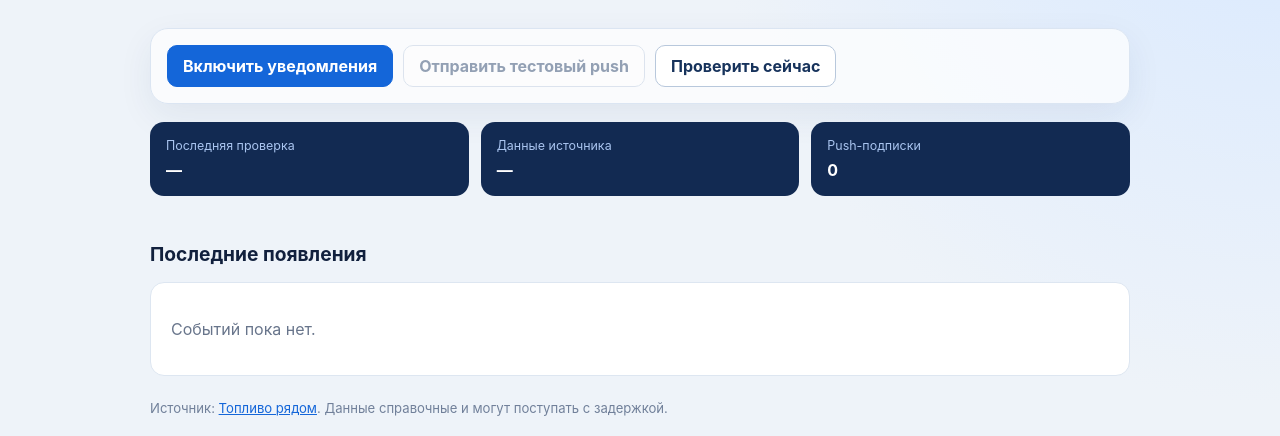
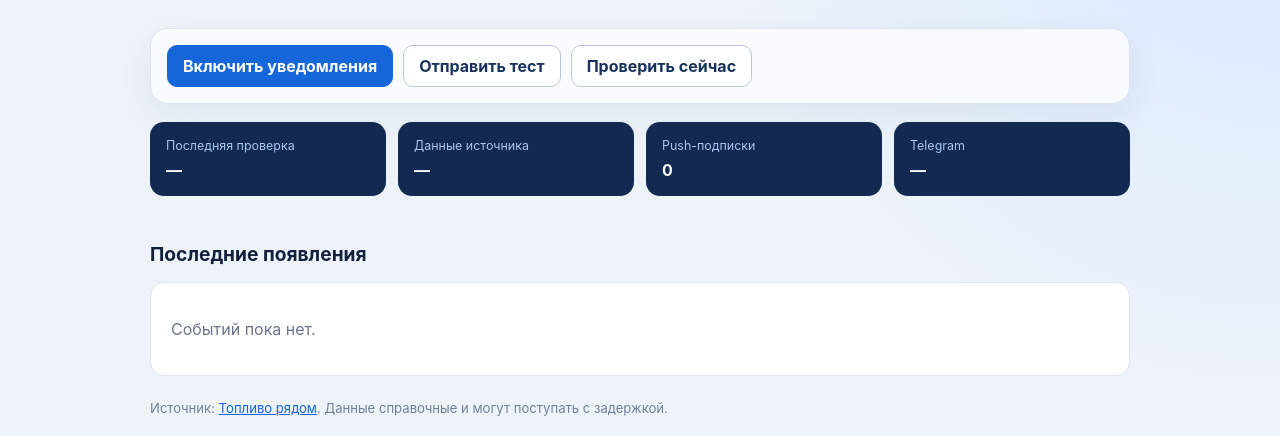
Before and after one commit to ShnaiderOleg/ramenskoe-gpn-monitor, a Flask app: page / in a window 1280 px wide. Shown: the part 173-609 px from the top of the page. Run offline with Flask 3, Linux system fonts and the light colour scheme.

Commit message:
Add Telegram fuel notifications

```diff
--- a/app.py
+++ b/app.py
@@ -5,6 +5,7 @@ import base64
 import json
 import logging
 import os
+import re
 import sqlite3
 import threading
 from datetime import datetime
@@ -22,6 +23,7 @@ BASE_DIR = Path(__file__).resolve().parent
 INSTANCE_DIR = BASE_DIR / "instance"
 DB_PATH = INSTANCE_DIR / "monitor.sqlite3"
 VAPID_PRIVATE_KEY_PATH = INSTANCE_DIR / "vapid_private.pem"
+TELEGRAM_BOT_TOKEN_PATH = INSTANCE_DIR / "telegram_bot_token.txt"
 
 DATA_URL = os.getenv("DATA_URL", "https://www.tboo.ru/gpn/data.json")
 CITY_NAME = os.getenv("CITY_NAME", "Раменское")
@@ -31,6 +33,7 @@ APP_HOST = os.getenv("APP_HOST", "127.0.0.1")
 APP_PORT = int(os.getenv("APP_PORT", "8080"))
 SSL_CERT_FILE = os.getenv("SSL_CERT_FILE", "").strip()
 SSL_KEY_FILE = os.getenv("SSL_KEY_FILE", "").strip()
+TELEGRAM_CHAT_ID = os.getenv("TELEGRAM_CHAT_ID", "-5488632193").strip()
 
 TARGET_FUELS = {
     "92": "АИ-92",
@@ -210,6 +213,59 @@ def send_push_to_all(payload: dict[str, Any]) -> int:
     return delivered
 
 
+def get_telegram_bot_token() -> str:
+    """Read the token on every send so it can be added without restarting."""
+    environment_token = os.getenv("TELEGRAM_BOT_TOKEN", "").strip()
+    if environment_token:
+        return environment_token
+    try:
+        lines = TELEGRAM_BOT_TOKEN_PATH.read_text(encoding="utf-8").splitlines()
+        for line in lines:
+            token = line.strip()
+            if token and not token.startswith("#"):
+                return token
+        # Позволяем вставить токен прямо в строку-подсказку после символа #.
+        for line in lines:
+            match = re.search(r"\b\d{6,}:[A-Za-z0-9_-]{20,}\b", line)
+            if match:
+                return match.group(0)
+    except FileNotFoundError:
+        pass
+    return ""
+
+
+def telegram_configured() -> bool:
+    return bool(TELEGRAM_CHAT_ID and get_telegram_bot_token())
+
+
+def send_telegram_message(text: str) -> bool:
+    token = get_telegram_bot_token()
+    if not token or not TELEGRAM_CHAT_ID:
+        return False
+
+    try:
+        response = requests.post(
+            f"https://api.telegram.org/bot{token}/sendMessage",
+            data={
+                "chat_id": TELEGRAM_CHAT_ID,
+                "text": text,
+                "disable_web_page_preview": "true",
+            },
+            timeout=(10, 30),
+        )
+        result = response.json() if response.content else {}
+        if response.ok and result.get("ok"):
+            return True
+        log.warning(
+            "Telegram не принял сообщение (HTTP %s): %s",
+            response.status_code,
+            result.get("description", "неизвестная ошибка"),
+        )
+    except (requests.RequestException, ValueError) as exc:
+        log.warning("Ошибка отправки в Telegram: %s", type(exc).__name__)
+    return False
+
+
 def check_fuel(*, notify: bool = True) -> dict[str, Any]:
     if not check_lock.acquire(blocking=False):
         return {"ok": False, "message": "Проверка уже выполняется"}
@@ -317,9 +373,11 @@ def check_fuel(*, notify: bool = True) -> dict[str, Any]:
             db.execute("DELETE FROM meta WHERE key = 'last_error'")
 
         delivered = 0
+        telegram_delivered = 0
         if notify:
             for event in notifications:
                 price_text = f" · {event['price']} ₽/л" if event["price"] else ""
+                map_url = yandex_maps_url(event["latitude"], event["longitude"])
                 delivered += send_push_to_all(
                     {
                         "title": f"Появился {event['fuel_label']}",
@@ -328,21 +386,31 @@ def check_fuel(*, notify: bool = True) -> dict[str, Any]:
                             f"{price_text}"
                         ),
                         "tag": f"fuel-{event['station_key']}-{event['fuel_code']}",
-                        "url": yandex_maps_url(event["latitude"], event["longitude"]),
+                        "url": map_url,
                     }
+                )
+                telegram_price = f"\nЦена: {event['price']} ₽/л" if event["price"] else ""
+                telegram_delivered += int(
+                    send_telegram_message(
+                        f"⛽ Появился {event['fuel_label']}\n"
+                        f"{event['station_name']}, {event['station_city']}"
+                        f"{telegram_price}\nКарта: {map_url}"
+                    )
                 )
 
         log.info(
-            "Проверено станций: %d, новых появлений: %d, push: %d",
+            "Проверено станций: %d, новых появлений: %d, push: %d, Telegram: %d",
             len(stations),
             len(notifications),
             delivered,
+            telegram_delivered,
         )
         return {
             "ok": True,
             "stations": len(stations),
             "appearances": len(notifications),
             "push_delivered": delivered,
+            "telegram_delivered": telegram_delivered,
             "source_updated": source_updated,
             "first_check": is_first_check,
         }
@@ -425,6 +493,7 @@ def status_payload() -> dict[str, Any]:
         "source_updated": meta.get("source_updated"),
         "last_error": meta.get("last_error"),
         "subscriptions": subscription_count,
+        "telegram_configured": telegram_configured(),
         "stations": list(stations.values()),
         "events": events,
     }
@@ -494,7 +563,27 @@ def api_test_notification():
             "url": "/",
         }
     )
-    return jsonify({"ok": delivered > 0, "delivered": delivered})
+    telegram_delivered = send_telegram_message(
+        "🧪 Тест уведомлений\nМонитор бензина в Раменском работает."
+    )
+    configured = telegram_configured()
+    ok = delivered > 0 or telegram_delivered
+    message = None
+    if not ok:
+        message = (
+            "Нет браузерных подписок и не настроен Telegram"
+            if not configured
+            else "Не удалось доставить тестовое уведомление"
+        )
+    return jsonify(
+        {
+            "ok": ok,
+            "message": message,
+            "push_delivered": delivered,
+            "telegram_configured": configured,
+            "telegram_delivered": telegram_delivered,
+        }
+    ), (200 if ok else 503)
 
 
 @app.post("/api/check-now")
--- a/static/app.js
+++ b/static/app.js
@@ -30,7 +30,6 @@ async function refreshSubscriptionButtons() {
   $("#subscribe").textContent = subscription
     ? "Отключить уведомления"
     : "Включить уведомления";
-  $("#test").disabled = !subscription;
 }
 
 async function toggleSubscription() {
@@ -116,6 +115,7 @@ async function loadStatus() {
   $("#last-check").textContent = formatDate(data.last_check);
   $("#source-updated").textContent = data.source_updated || "—";
   $("#subscriptions").textContent = data.subscriptions;
+  $("#telegram-status").textContent = data.telegram_configured ? "Настроен" : "Нет токена";
   const error = $("#error");
   error.hidden = !data.last_error;
   error.textContent = data.last_error ? `Ошибка последней проверки: ${data.last_error}` : "";
@@ -146,7 +146,8 @@ async function boot() {
   $("#test").addEventListener("click", async () => {
     try {
       const result = await postAction("/api/test-notification", "Отправляю…");
-      setMessage(`Тестовый push отправлен: ${result.delivered}`);
+      const telegram = result.telegram_delivered ? "отправлено" : "не отправлено";
+      setMessage(`Браузер: ${result.push_delivered} · Telegram: ${telegram}`);
     } catch (error) { setMessage(error.message, true); }
   });
   $("#check").addEventListener("click", async () => {
--- a/static/style.css
+++ b/static/style.css
@@ -12,7 +12,7 @@ button:disabled { opacity: .45; cursor: not-allowed; }
 button.primary { color: white; background: #1466d9; border-color: #1466d9; }
 #message { color: #29704a; font-size: .9rem; }
 #message.bad { color: #b33434; }
-.summary { display: grid; grid-template-columns: repeat(3, 1fr); gap: 12px; margin: 18px 0; }
+.summary { display: grid; grid-template-columns: repeat(4, 1fr); gap: 12px; margin: 18px 0; }
 .summary div { padding: 16px; background: #122a52; color: white; border-radius: 14px; }
 .summary span, .summary strong { display: block; }
 .summary span { margin-bottom: 7px; color: #a9c4ef; font-size: .78rem; }
--- a/templates/index.html
+++ b/templates/index.html
@@ -17,7 +17,7 @@
 
     <section class="controls" aria-label="Управление уведомлениями">
       <button id="subscribe" class="primary">Включить уведомления</button>
-      <button id="test" disabled>Отправить тестовый push</button>
+      <button id="test">Отправить тест</button>
       <button id="check">Проверить сейчас</button>
       <span id="message" role="status"></span>
     </section>
@@ -26,6 +26,7 @@
       <div><span>Последняя проверка</span><strong id="last-check">—</strong></div>
       <div><span>Данные источника</span><strong id="source-updated">—</strong></div>
       <div><span>Push-подписки</span><strong id="subscriptions">0</strong></div>
+      <div><span>Telegram</span><strong id="telegram-status">—</strong></div>
     </section>
 
     <p id="error" class="error" hidden></p>
```
Also changed, not shown: README.md, requirements.txt (line endings or trailing spaces), static/icon.svg, static/sw.js (line endings or trailing spaces), 1 other file.
